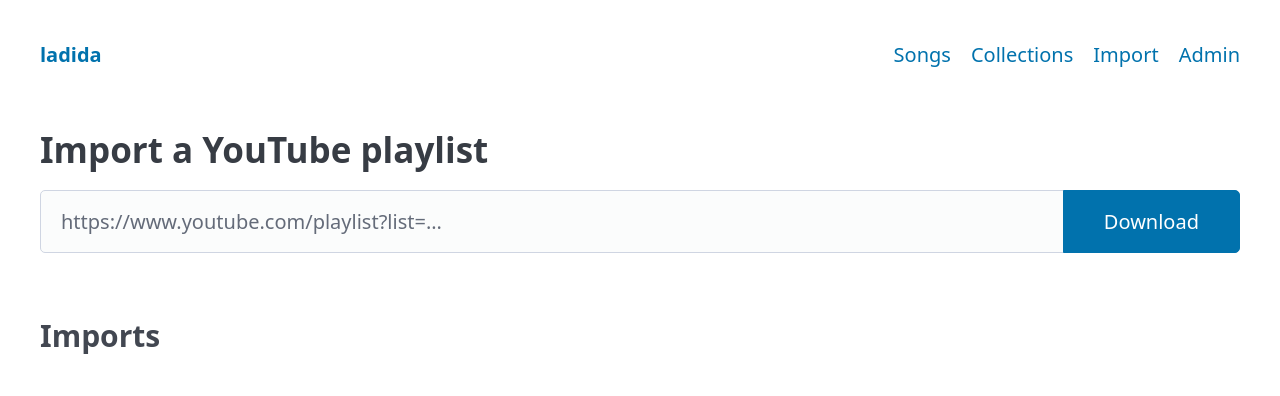
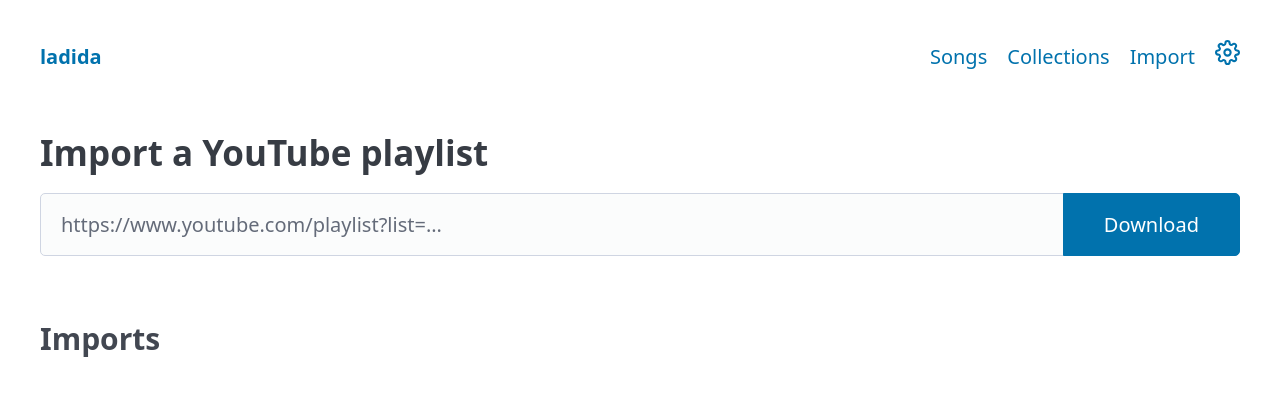
Before and after one commit to cb109/ladida, a Django app: page /import/ in a window 1280 px wide. Shown: the top 396 px of the page. Run offline with Django 4.2, Linux system fonts and the light colour scheme; the visitor is signed in with stand-in values (Sample User, id 1); data that the repository does not hold is empty; parts of the project's set-up code (start-up, migrations or seed data) failed here and were passed over; some libraries are stand-ins or nearby versions.

Commit message:
Cleanup navbar

```diff
--- a/music/static/music/app.css
+++ b/music/static/music/app.css
@@ -1,3 +1,24 @@
+header nav,
+header nav ul {
+  flex-wrap: wrap;
+}
+header nav { column-gap: 1rem; }
+@media (max-width: 576px) {
+  header nav li { padding: 0.25rem 0.5rem; }
+  header nav ul:last-child { margin-inline: 0; column-gap: 0.25rem; }
+}
+
+.nav-icon { display: inline-flex; }
+.nav-icon svg {
+  width: 1.25rem;
+  height: 1.25rem;
+  fill: none;
+  stroke: currentColor;
+  stroke-width: 2;
+  stroke-linecap: round;
+  stroke-linejoin: round;
+}
+
 .song-row {
   display: grid;
   grid-template-columns: 160px minmax(0, 2fr) minmax(0, 1fr) auto;
@@ -127,13 +148,21 @@
 }
 .player {
   position: sticky;
-  top: 0.5rem;
+  top: 0.75rem;
   z-index: 10;
   display: flex;
   align-items: center;
   gap: 1rem;
   padding: 0.75rem 1rem;
   box-shadow: var(--pico-card-box-shadow), 0 6px 12px -6px rgba(0, 0, 0, 0.35);
+}
+/* Masks the gap above the stuck player so scrolled content doesn't peek through. */
+.player::before {
+  content: "";
+  position: absolute;
+  inset: auto -1rem 100% -1rem;
+  height: 0.75rem;
+  background: var(--pico-background-color);
 }
 .player-cover {
   flex: none;
--- a/music/templates/music/base.html
+++ b/music/templates/music/base.html
@@ -4,6 +4,13 @@
   <meta charset="utf-8">
   <meta name="viewport" content="width=device-width, initial-scale=1">
   <title>ladida</title>
+  <script>
+    // Follow the theme chosen in the Django admin (localStorage "theme": auto/light/dark).
+    (() => {
+      const t = localStorage.getItem("theme");
+      if (t === "light" || t === "dark") document.documentElement.dataset.theme = t;
+    })();
+  </script>
   <link rel="stylesheet" href="https://cdn.jsdelivr.net/npm/@picocss/pico@2/css/pico.min.css">
   <link rel="stylesheet" href="{% static 'music/app.css' %}">
   <script src="https://cdn.jsdelivr.net/npm/htmx.org@2.0.4/dist/htmx.min.js"></script>
@@ -16,7 +23,11 @@
         <li><a href="{% url 'music:song_list' %}">Songs</a></li>
         <li><a href="{% url 'music:collection_list' %}">Collections</a></li>
         <li><a href="{% url 'music:import_page' %}">Import</a></li>
-        <li><a href="{% url 'admin:index' %}">Admin</a></li>
+        <li>
+          <a href="{% url 'admin:index' %}" class="nav-icon" aria-label="Admin" title="Admin">
+            <svg viewBox="0 0 24 24" aria-hidden="true"><circle cx="12" cy="12" r="3"/><path d="M19.4 15a1.65 1.65 0 0 0 .33 1.82l.06.06a2 2 0 1 1-2.83 2.83l-.06-.06a1.65 1.65 0 0 0-1.82-.33 1.65 1.65 0 0 0-1 1.51V21a2 2 0 1 1-4 0v-.09A1.65 1.65 0 0 0 9 19.4a1.65 1.65 0 0 0-1.82.33l-.06.06a2 2 0 1 1-2.83-2.83l.06-.06A1.65 1.65 0 0 0 4.68 15a1.65 1.65 0 0 0-1.51-1H3a2 2 0 1 1 0-4h.09A1.65 1.65 0 0 0 4.6 9a1.65 1.65 0 0 0-.33-1.82l-.06-.06a2 2 0 1 1 2.83-2.83l.06.06A1.65 1.65 0 0 0 9 4.68a1.65 1.65 0 0 0 1-1.51V3a2 2 0 1 1 4 0v.09a1.65 1.65 0 0 0 1 1.51 1.65 1.65 0 0 0 1.82-.33l.06-.06a2 2 0 1 1 2.83 2.83l-.06.06A1.65 1.65 0 0 0 19.4 9a1.65 1.65 0 0 0 1.51 1H21a2 2 0 1 1 0 4h-.09a1.65 1.65 0 0 0-1.51 1z"/></svg>
+          </a>
+        </li>
       </ul>
     </nav>
   </header>
```
